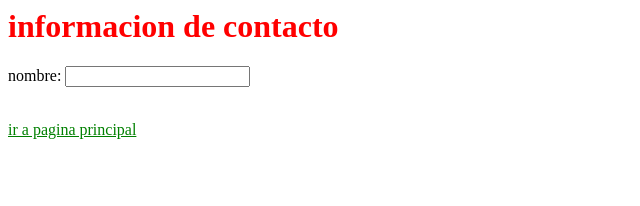
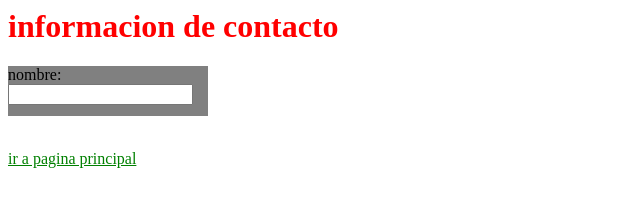
Before and after one commit to DianisCueto/punto2, a plain HTML site: page Contactos.html in a window 1280 px wide. Shown: the whole page, without its empty margins (0-640 px from the left). Drawn offline with Linux system fonts and the light colour scheme.

Commit message:
Add files via upload

```diff
--- a/estilo.css
+++ b/estilo.css
@@ -14,3 +14,8 @@ img{
 a{
   color: green;
 }
+form{
+  width: 200px;
+  height: 50px;
+  background: gray;
+}
```
Also changed, not shown: index.html (+1 -1 lines).
